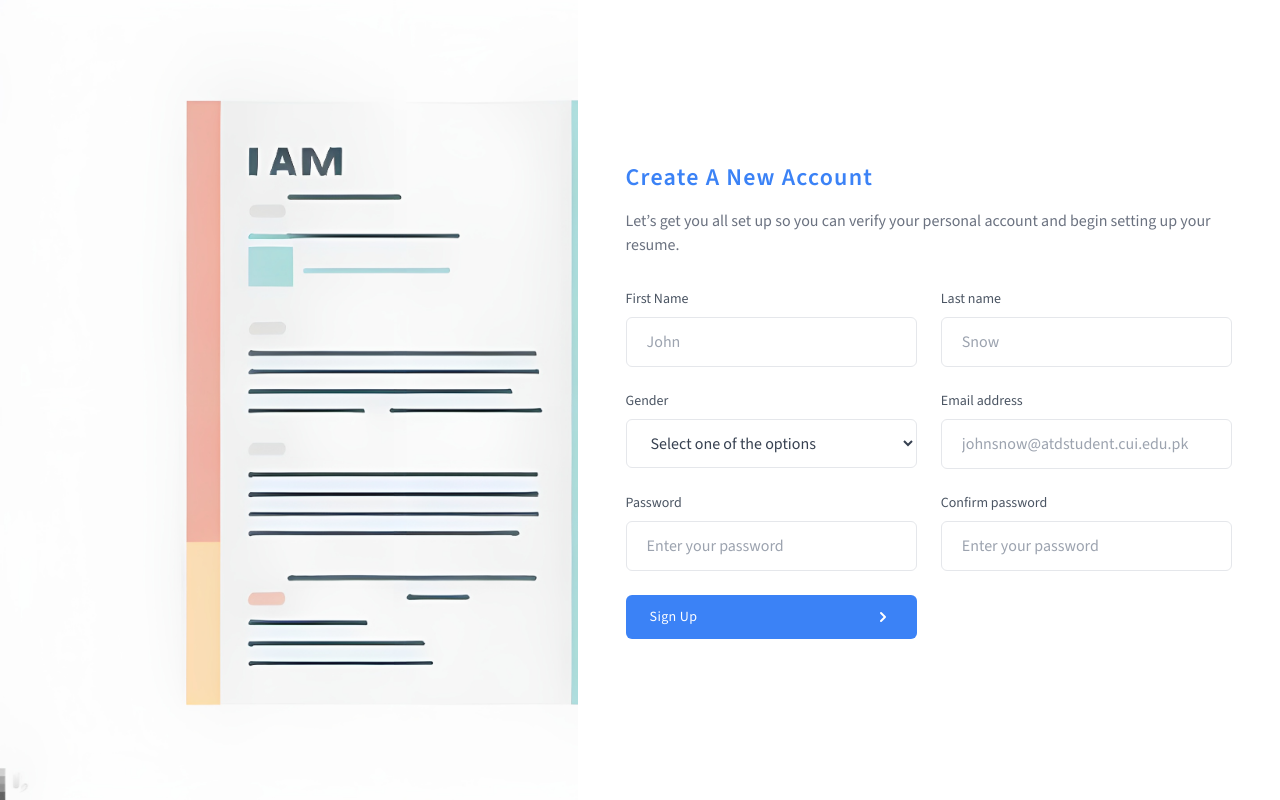
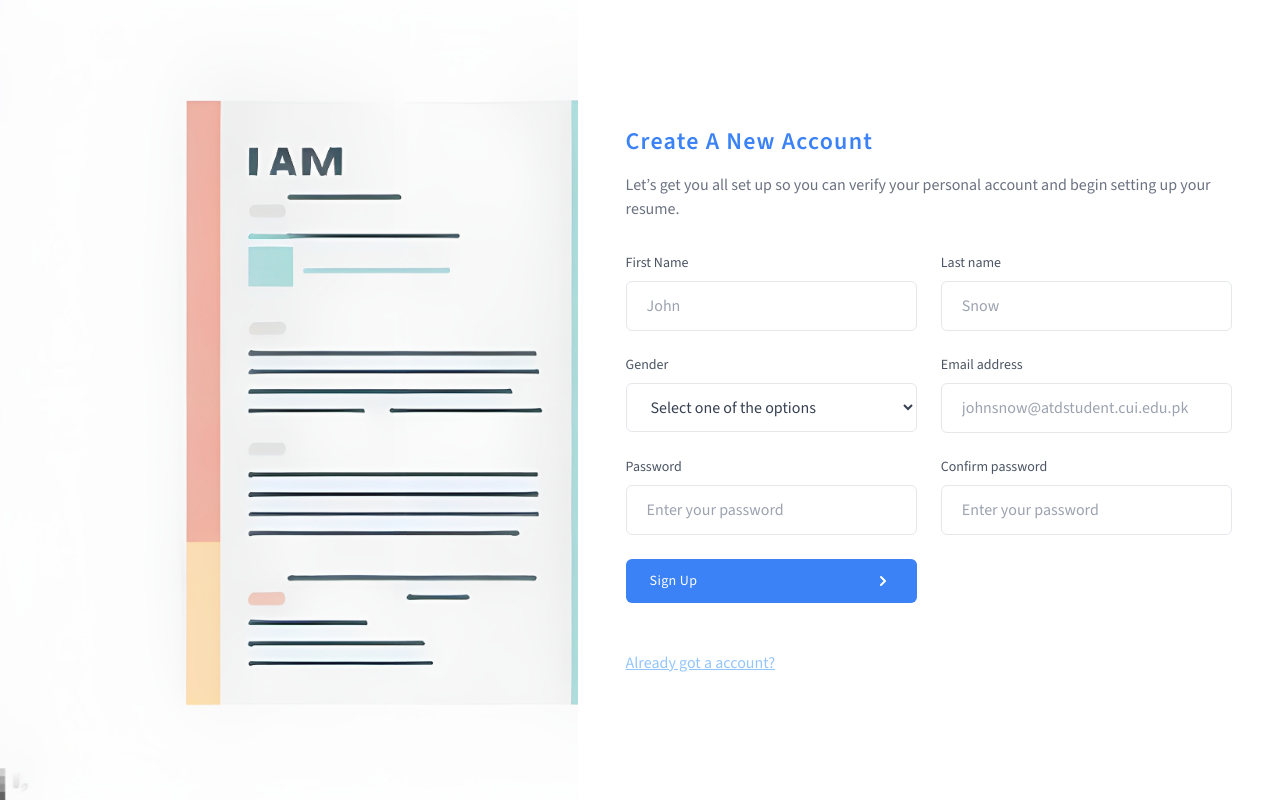
Before and after one commit to OmerAwan445/Job_fair_portal, a React (Create React App) app: page /sign-up in a window 1280 px wide. Built offline with nearby package versions, Linux system fonts and the light colour scheme.

Commit message:
Added a link back to the login page

```diff
--- a/src/Components/LoginForm.tsx
+++ b/src/Components/LoginForm.tsx
@@ -90,7 +90,10 @@ function LoginForm() {
 
       <p className="text-center text-sm text-gray-500">
         No account?&nbsp;
-        <Link className="underline text-blue-400" to="/sign-up">
+        <Link
+          className=" text-blue-300 dark:text-blue-300 underline transition-all duration-100 hover:text-blue-400"
+          to="/sign-up"
+        >
           Sign up
         </Link>
       </p>
--- a/src/Components/SignupForm.tsx
+++ b/src/Components/SignupForm.tsx
@@ -3,6 +3,7 @@ import { SignUpFormData } from "../Types";
 import { signUpVerification } from "../utils/signUpVerification";
 import { useNavigate } from "react-router";
 import Spinner from "./Spinner";
+import { Link } from "react-router-dom";
 
 
 function SignUpForm() {
@@ -285,6 +286,13 @@ const tailwindLabelClasses = `block mb-2 text-sm text-gray-600 dark:text-gray-20
           <h3>*{responseMessage}</h3>
         </div>
       )}
+      <br /><br />
+      <Link
+        to="/login"
+        className=" text-blue-300 dark:text-blue-300 underline transition-all duration-100 hover:text-blue-400 object-right-bottom mx-auto my-20"
+      >
+        Already got a account?
+      </Link>
     </div>
   );
 }
```
